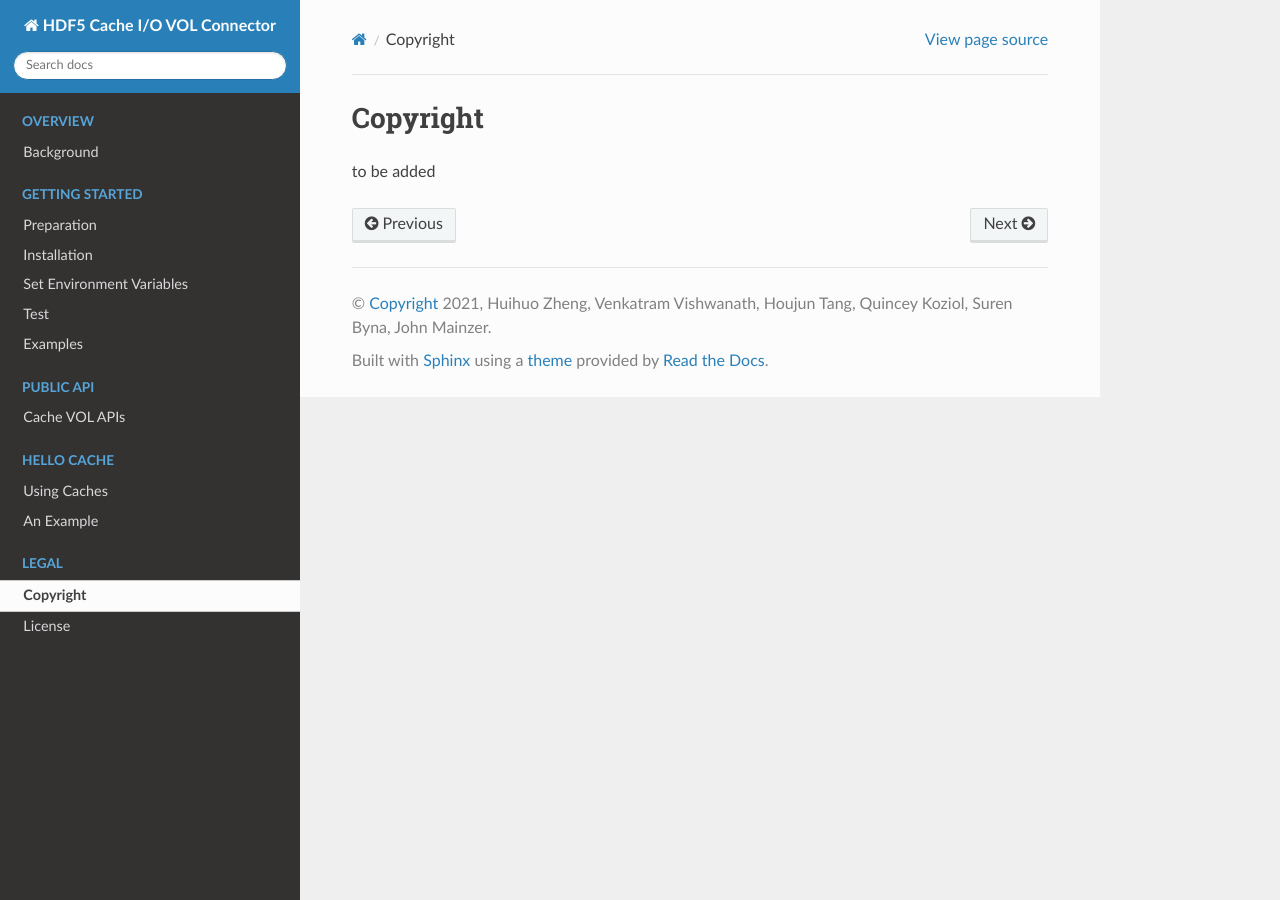
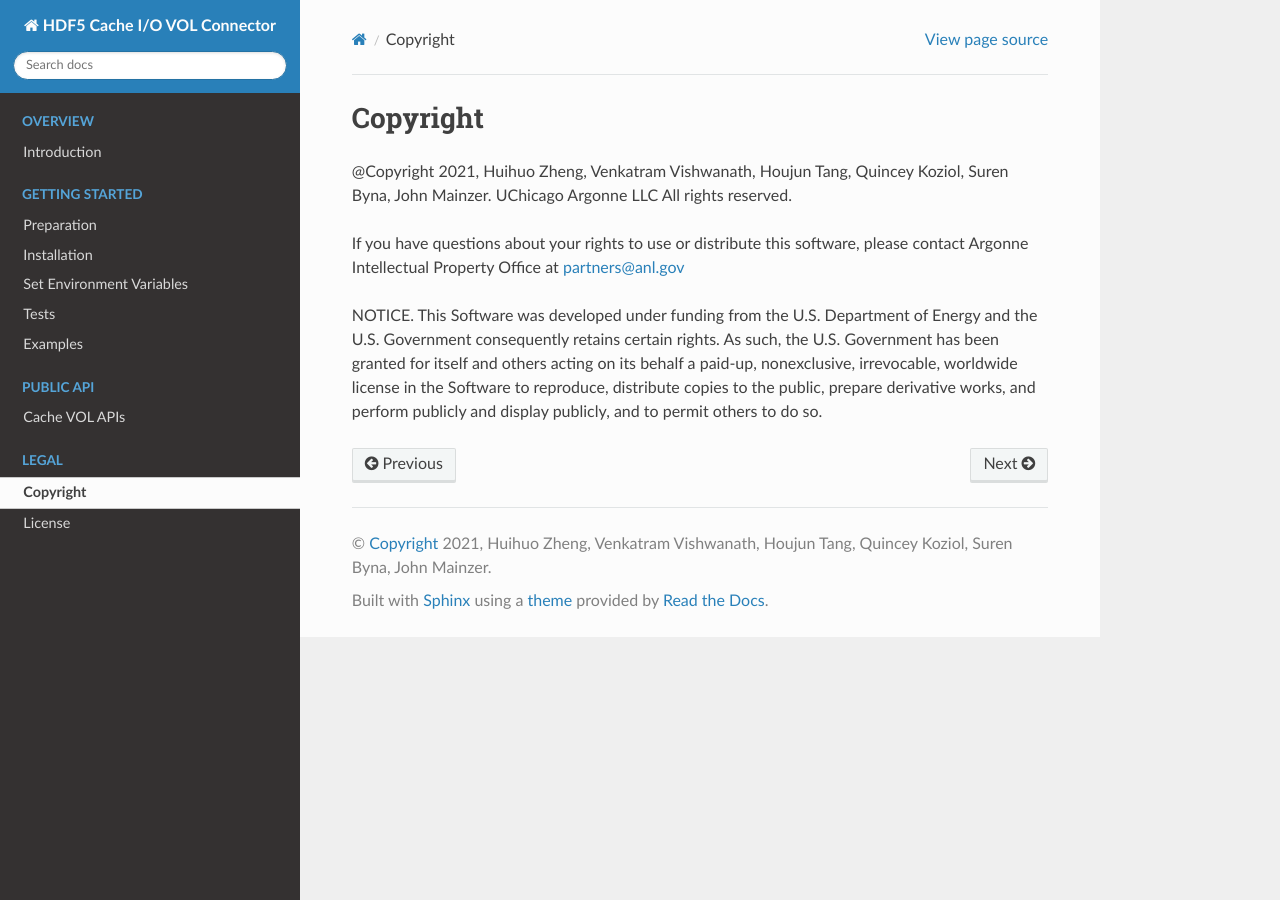
Before and after one commit to HDFGroup/vol-cache, a Sphinx documentation site: the page built from docs/source/copyright.rst, in a window 1280 px wide. Built offline with Sphinx 7.4.7 and the Read the Docs theme 2.0.0, drawn with Linux system fonts in a browser that asks for light colours; pages that are not in the unit, such as notebooks, are missing from menus.

```diff
--- a/docs/source/cacheapi.rst
+++ b/docs/source/cacheapi.rst
@@ -11,10 +11,10 @@ Beside using environment variable setup, the Cache VOL connector provides a set
     // Retrieve whether cache is enabled
     herr_t H5Pget_fapl_cache(hid_t plist, flag, value) #
 
-.. note::
+    .. note::
     This enable the finer control of the cache effect for any specific file through the file access property list. The environment variable "HDF5_CACHE_WR" and "HDF5_CACHE_RD" will enable or disable the cache effect for all the files. In our design, the environment variable override the specific setting from the file access property list.
 
-* Pause/restart all async data migration operations.
+* Pause/restart all async data migration operations. This is particular useful for the cases when we have multiple writes lauched consecutively. One can pause the async execution before the dataset write calls, and then start the async execution. This allows the main thread to stage data from different writes all at once and then the I/O thread migrate them to the parallel file system, to avoid potential contension effect between the main thread and the I/O thread.
 
 .. code-block::
 
--- a/docs/source/copyright.rst
+++ b/docs/source/copyright.rst
@@ -1,4 +1,7 @@
 Copyright
 ===================================
+@Copyright 2021, Huihuo Zheng, Venkatram Vishwanath, Houjun Tang, Quincey Koziol, Suren Byna, John Mainzer. UChicago Argonne LLC All rights reserved.
 
-to be added
+If you have questions about your rights to use or distribute this software, please contact Argonne Intellectual Property Office at partners@anl.gov
+
+NOTICE. This Software was developed under funding from the U.S. Department of Energy and the U.S. Government consequently retains certain rights. As such, the U.S. Government has been granted for itself and others acting on its behalf a paid-up, nonexclusive, irrevocable, worldwide license in the Software to reproduce, distribute copies to the public, prepare derivative works, and perform publicly and display publicly, and to permit others to do so.
--- a/docs/source/index.rst
+++ b/docs/source/index.rst
@@ -29,9 +29,9 @@ Our prototype Cache I/O implementation as an HDF5 VOL connector demonstrates the
 
 .. toctree::
    :maxdepth: 2
-   :caption: Hello Cache
+   :caption: Best Practices
 
-   example
+   bestpractices
 
 .. toctree::
    :maxdepth: 2
--- a/docs/source/overview.rst
+++ b/docs/source/overview.rst
@@ -1,16 +1,11 @@
-Background
-==========
+Introduction
+=============
 
 Modern era high performance computing (HPC) systems are providing multiple levels of memory and storage layers to bridge the performance gap between fast memory and slow disk-based storage system managed by Lustre and GPFS. Several of the recent HPC systems are equipped with SSD and NVMe-based storage that is local on compute nodes. Some systems are providing an SSD-based ``burst buffer'' that is accessible by all compute nodes as a single file system. Although these hardware layers are intended to reduce the latency gap between memory and disk-based long-term storage, utilizing the fast layers has been left to the users. To our knowledge, fast storage layers have been often used as a scratch space local to a compute node and is rarely integrated into parallel I/O workflow. Cache VOL integrates node-local memory and storage, as well as global burst buffer storage layers as transparent caching or staging layers without placing the burden of managing these layers on users. It utilizes the Asynchronous HDF5 for migrate the data between different layers of storage, thus hiding most of parallel I/O overhead behind the compute.
 
 
 .. image:: images/fast_storage_layer.png
 
-Specifically, we expect our design will benefit the following two type of workloads:
-
-1. Intensive repetitive reading workloads, such as deep learning applications. In such workloads, the same dataset is being read again and again at each iteration, typically in a batch streaming fashion. The workloads are distributed in a data-parallel fashion. Using node-local storage to asynchronously stage the data into the node so that the application could directly read data from the node-local storage without going to the parallel file system. This will greatly improve the I/O performance and scaling efficiency. We expect various Deep learning based ECP projects, such as ExaLearn, CANDLE will benefit from this.
-
-2. Heavy check-pointing workloads. Simulations usually write intermediate data to the file system for the purpose of restarting or post-processing. Within our framework, the application will write the data to the node-local storage first and the data migration to the parallel file system is done in an async fashion without blocking the simulation. We expect this design will benefit those heavy check-pointing simulations, such as particle based dynamic simulation. ECP applications, such as Lammps, HACC will benefit from this.
 
 ---------------------
 High level Design
@@ -37,3 +32,13 @@ In the parallel read case, the main idea is to cache the dataset to the fast-sto
 We use one-sided RMA for efficient remote data access. First, memory-mapped files are created on the node-local storage, one per process, eachof size equal to the size of the dataset partition to be cached.We then associate the mmap pointer to a MPI Window. All the processes can then access data from remote nodes using RMA calls such as MPI_Put and MPI_Get.
 
 .. image:: images/read.png
+
+
+---------------------
+Targeted workloads
+---------------------
+We expect our design will benefit the following two type of workloads:
+
+1. Intensive repetitive reading workloads, such as deep learning applications. In such workloads, the same dataset is being read again and again at each iteration, typically in a batch streaming fashion. The workloads are distributed in a data-parallel fashion. Using node-local storage to asynchronously stage the data into the node so that the application could directly read data from the node-local storage without going to the parallel file system. This will greatly improve the I/O performance and scaling efficiency. We expect various Deep learning based ECP projects, such as ExaLearn, CANDLE will benefit from this.
+
+2. Heavy check-pointing workloads. Simulations usually write intermediate data to the file system for the purpose of restarting or post-processing. Within our framework, the application will write the data to the node-local storage first and the data migration to the parallel file system is done in an async fashion without blocking the simulation. We expect this design will benefit those heavy check-pointing simulations, such as particle based dynamic simulation. ECP applications, such as Lammps, HACC will benefit from this.
```
Also changed, not shown: other parts of docs/source/cacheapi.rst (+1 -1 lines), docs/source/example.rst (deleted, +0 -82 lines), docs/source/gettingstarted.rst (+11 -23 lines).
